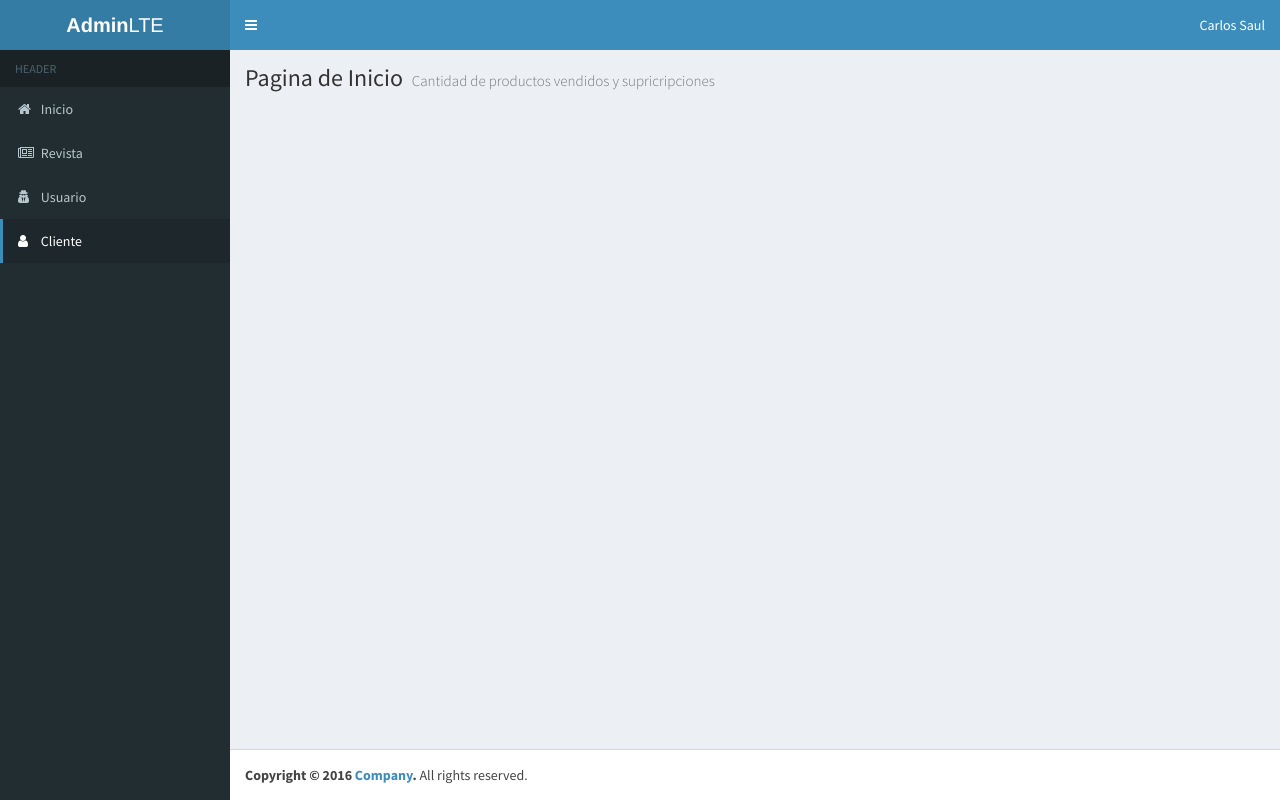
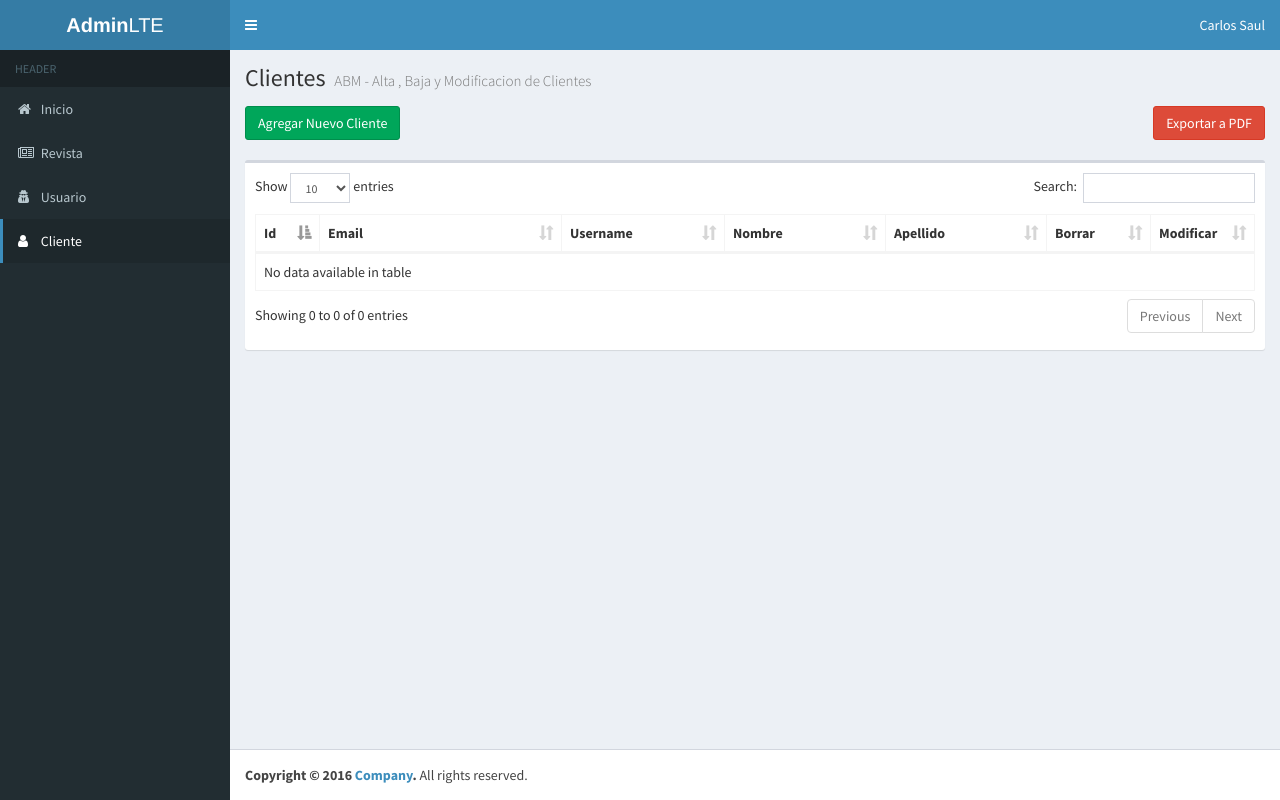
Before and after one commit to julianbermolen/TP_PHP_Revista, a PHP site: page /vistas/panel_admin/panel-administrador-cliente.php in a window 1280 px wide. Run offline with PHP 8.4, Linux system fonts and the light colour scheme; data that the repository does not hold is empty; some libraries are stand-ins or nearby versions.

Commit message:
Panel de Admin / Tabla de cliente(Falta)
Por ahora solamente trae los datos y los borra. Ademas lo organize
dentro de carpetas

```diff
--- /dev/null
+++ b/php/panel_admin/cliente/tabla_cliente.php
@@ -0,0 +1,59 @@
+ <?php
+                include("../../bd/conexion.php");
+
+                    $output = '';
+                    $sql = "SELECT * FROM cliente ORDER BY id_cliente DESC" ;
+                    $resultado = mysqli_query($conexion, $sql);
+
+                    while($fila = mysqli_fetch_array($resultado)) {
+                      echo "<tr>";
+                      echo '<td>'.$fila["id_cliente"].'</td>
+                            <td>'.$fila["email_cliente"].'</td>
+                            <td>'.$fila["username_cliente"].'</td>
+                            <td>'.$fila["nombre_cliente"].'</td>
+                            <td>'.$fila["apellido_cliente"].'</td>
+                            <td style="text-align:center"><button type="button" style=" width:25%"  name="delete_btn" id="delete_btn" data-id1="'.$fila["id_cliente"].'" class="btn btn-xs btn-danger btn_delete">x</button></td>
+                            <td style="text-align:center"><a href="#'.$fila["id_cliente"].'" id="mod_btn" class="dropdown-toggle btn btn-xs btn-warning glyphicon glyphicon-edit" data-target="#'.$fila["id_cliente"].'" data-toggle="modal" role="button"></a></td>';
+
+                      echo '<div id="'.$fila["id_cliente"].'" class="modal fade" tabindex="-1" role="dialog" aria-labelledby="myModalLabel" aria-hidden="true">
+                          <div class="modal-dialog">
+                              <div class="modal-content">
+                                  <div class="modal-header"><button type="button" class="close" data-dismiss="modal" aria-hidden="true">x</button><h4>Modificar usuario</h4></div>
+                                  <div class="modal-body">
+                                          <form class="cmxform" action="../../php/editar_usuario.php" method="POST" class="form-horizontal">
+                                                <div class="form-group">
+                                                  <label for="id_usuario"  class="label-largo">Numero de id:</label>
+                                                  <input type="text" id="id_usuario" name="id_usuario" class="form-control input-largo" value="'.$fila["id_cliente"].'" readonly="readonly" />
+                                                </div>
+                                                <div class="form-group">
+                                                  <label for="username"  class="label-largo">Ingrese nombre de usuario:</label>
+                                                  <input type="text" id="username" name="username" class="form-control input-largo" value="'.$fila["username_cliente"].'" />
+                                                </div>
+                                                <div class="form-group">
+                                                  <label for="email" class="label-largo">Ingrese e-mail:</label>
+                                                  <input type="email" name="email" id="email" class="form-control input-largo" value="'.$fila["email_cliente"].'" />
+                                                </div>
+                                                <div class="form-group">
+                                                  <label for="password" class="label-largo">Ingrese contrase&ntilde;a</label>
+                                                  <input type="password" name="password" id="password" class="form-control input-largo" value="'.$fila["clave_cliente"].'" />
+                                                </div>
+                                                <div class="form-group">
+                                                  <label for="confirm_password" class="label-largo">Reingrese contrase&ntilde;a</label>
+                                                  <input type="password" name="confirm_password" id="confirm_password" class="form-control input-largo" value="'.$fila["clave_cliente"].'" />
+                                                </div>
+
+
+                                                <input type="submit" name="boton" id="boton" value="Enviar" data-id2="'.$fila["id_cliente"].'" class="btn btn-primary btn-lg btn-block btn_mod"/>
+                                            </form>
+                                          <div id="ack"></div>
+                                  </div>
+                                  <div class="modal-footer"><button type="button" class="btn btn-primary" data-dismiss="modal" >Cerrar</button></div>
+
+                            </div>
+                            </div>
+                        </div>';
+
+                    }
+
+
+            ?>
--- a/vistas/panel_admin/panel-administrador-cliente.php
+++ b/vistas/panel_admin/panel-administrador-cliente.php
@@ -17,6 +17,9 @@
   <link rel="stylesheet" href="../../css/admin/AdminLTE.min.css">
 
   <link rel="stylesheet" href="../../css/admin/skin-blue.min.css">
+     <!-- DataTables -->
+  <link rel="stylesheet" href="../../js/datatables/dataTables.bootstrap.css">
+
 
   <!-- HTML5 Shim and Respond.js IE8 support of HTML5 elements and media queries -->
   <!-- WARNING: Respond.js doesn't work if you view the page via file:// -->
@@ -107,15 +110,57 @@
     <!-- Encabezado de la pagina -->
     <section class="content-header">
       <h1>
-        Pagina de Inicio
-        <small>Cantidad de productos vendidos y supricripciones</small>
+        Clientes
+        <small>ABM - Alta , Baja y Modificacion de Clientes</small>
       </h1>
     </section>
 
     <!-- Contenido Principal -->
     <section class="content">
 
-      <!-- Your Page Content Here -->
+<button type="button" class="btn btn-success" href="#modalNuevo" data-target="#modalNuevo" data-toggle="modal" role="button">Agregar Nuevo Cliente </button>
+
+ <a target="_blank" href="#" style="float:right;" class="btn btn-danger">Exportar a PDF</a>
+<br/>
+<br/>
+
+
+       <div class="row" >
+        <div class="col-xs-12" >
+          <div class="box" >
+            <div class="box-body">
+            <div class="table-responsive">
+             <table id="tabla1" class="table table-bordered table-hover">
+
+
+                 <thead>
+                    <tr>
+                         <th width="2%">Id</th>
+                         <th width="15%">Email</th>
+                         <th width="10%">Username</th>
+                         <th width="10%">Nombre</th>
+                         <th width="10%">Apellido</th>
+                         <!--<th width="10%">Publicaciones</th>-->
+                         <th width="4%">Borrar</th>
+                         <th width="1%">Modificar</th>
+
+                    </tr>
+                  </thead>
+
+                  <tbody>
+                  <!-- Trae los datos de la tabla -->
+                  <?php include("../../php/panel_admin/cliente/tabla_cliente.php"); ?>
+                   </tbody>
+
+
+              </table>
+            </div>
+          </div>
+        </div>
+    </div>
+  </div>
+
+
 
     </section>
     <!-- /.content -->
@@ -140,10 +185,37 @@
 <script src="../../js/bootstrap.min.js"></script>
 <!-- AdminLTE App -->
 <script src="../../js/app.min.js"></script>
+<!-- DataTables -->
+<script src="../../js/datatables/jquery.dataTables.min.js"></script>
+<script src="../../js/datatables/dataTables.bootstrap.min.js"></script>
+<script>
 
-<!-- Optionally, you can add Slimscroll and FastClick plugins.
-     Both of these plugins are recommended to enhance the
-     user experience. Slimscroll is required when using the
-     fixed layout. -->
+  $(function () {
+    $("#tabla1").DataTable();
+
+  });
+
+  $(document).ready(function(){
+        $(document).on('click', '.btn_delete', function(){
+           var id_cliente=$(this).data("id1");
+           if(confirm("Estas seguro de borrar esto?"))
+           {
+                $.ajax({
+                     url:"../../php/panel_admin/cliente/borrar_cliente.php",
+                     method:"POST",
+                     data:{id_cliente:id_cliente},
+                     dataType:"text",
+                     success:function(data){
+                          alert(data);
+                          window.location.reload();
+                     }
+                });
+           }
+          });
+
+       });
+
+</script>
+
 </body>
 </html>
```
Also changed, not shown: php/borrar_cliente.php (added, +8 -0 lines), php/panel_admin/cliente/borrar_cliente.php (added, +8 -0 lines).
